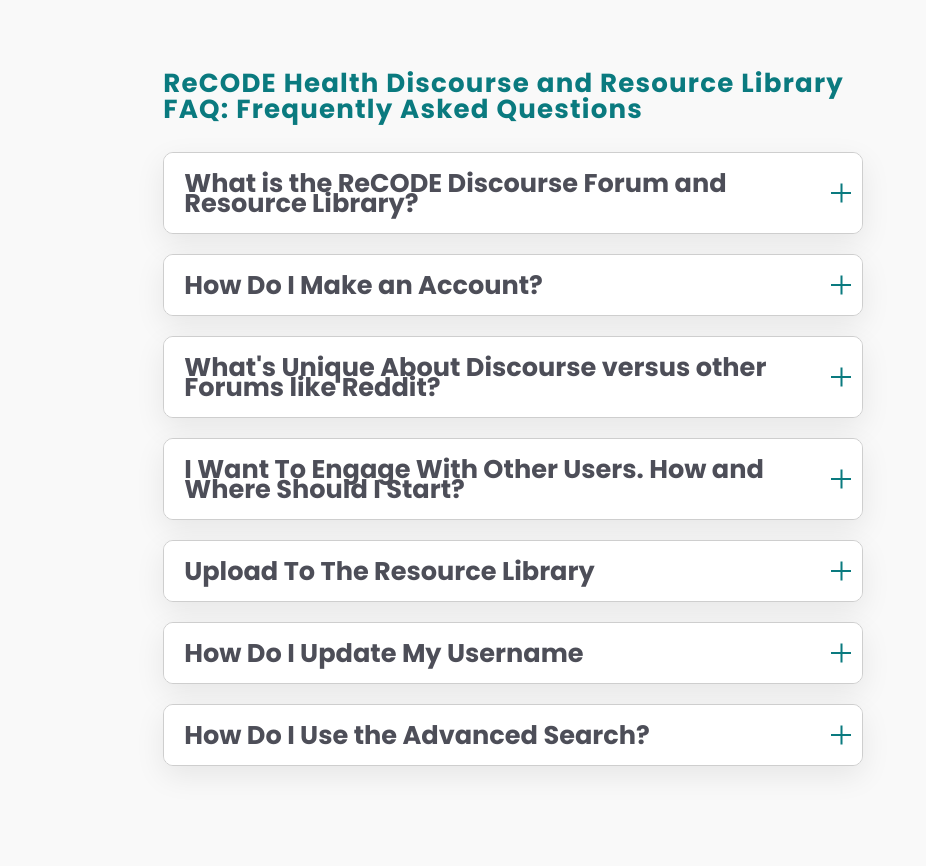
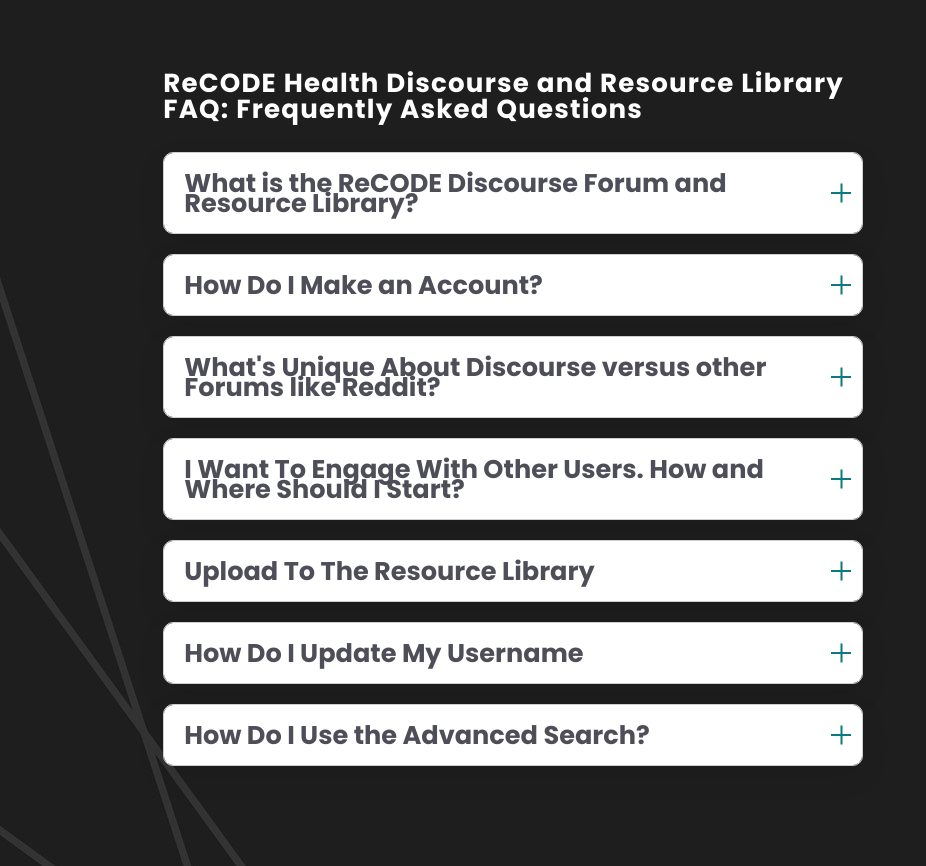
Before and after one commit to ReCODE-Health/FAQ, a plain HTML site: page index.html in a window 1280 px wide. Shown: the whole page, without its empty margins (0-926 px from the left). Drawn offline with nearby package versions, Linux system fonts and the light colour scheme.

Commit message:
Improved Visuals and Theme

```diff
--- a/style.css
+++ b/style.css
@@ -2,7 +2,7 @@
 
 
 html{
-    background-color: #f9f9f9b4;
+    background-image: url("Slide1.JPG");
 }
 
 img{
@@ -16,7 +16,7 @@ body{
 .container{
     width: 80%;
     max-width: 100%;
-    background-color: #f9f9f9;
+    background-image: url("Slide1.JPG");
     margin: 0;
     min-height: 100vh;
 }
@@ -35,7 +35,7 @@ body{
     font-weight: 700;
     font-size: 1.63rem;
     line-height: 26px;
-    color: #0a7a7f;
+    color: #ffffff;
 }
 .tab-container{
     padding: 20px 7rem;
```
Also changed, not shown: Slide1.JPG (added).
